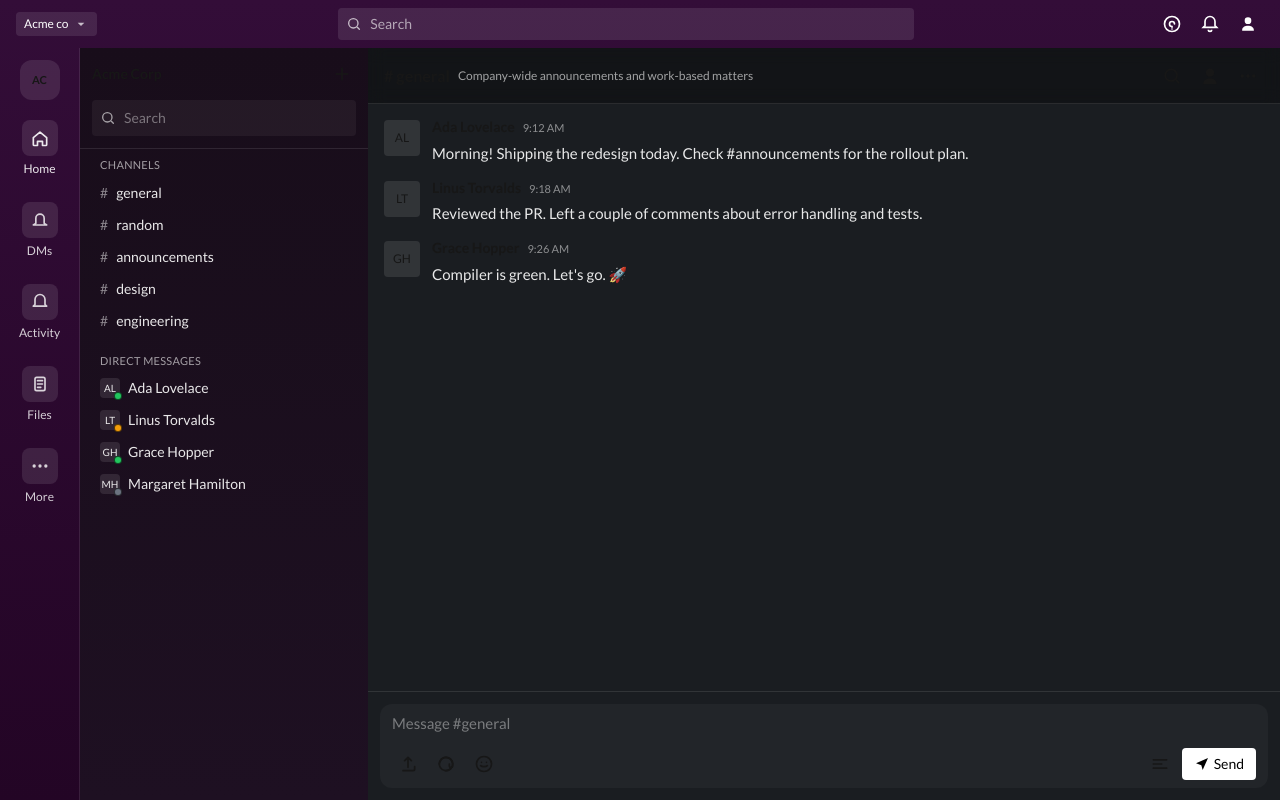
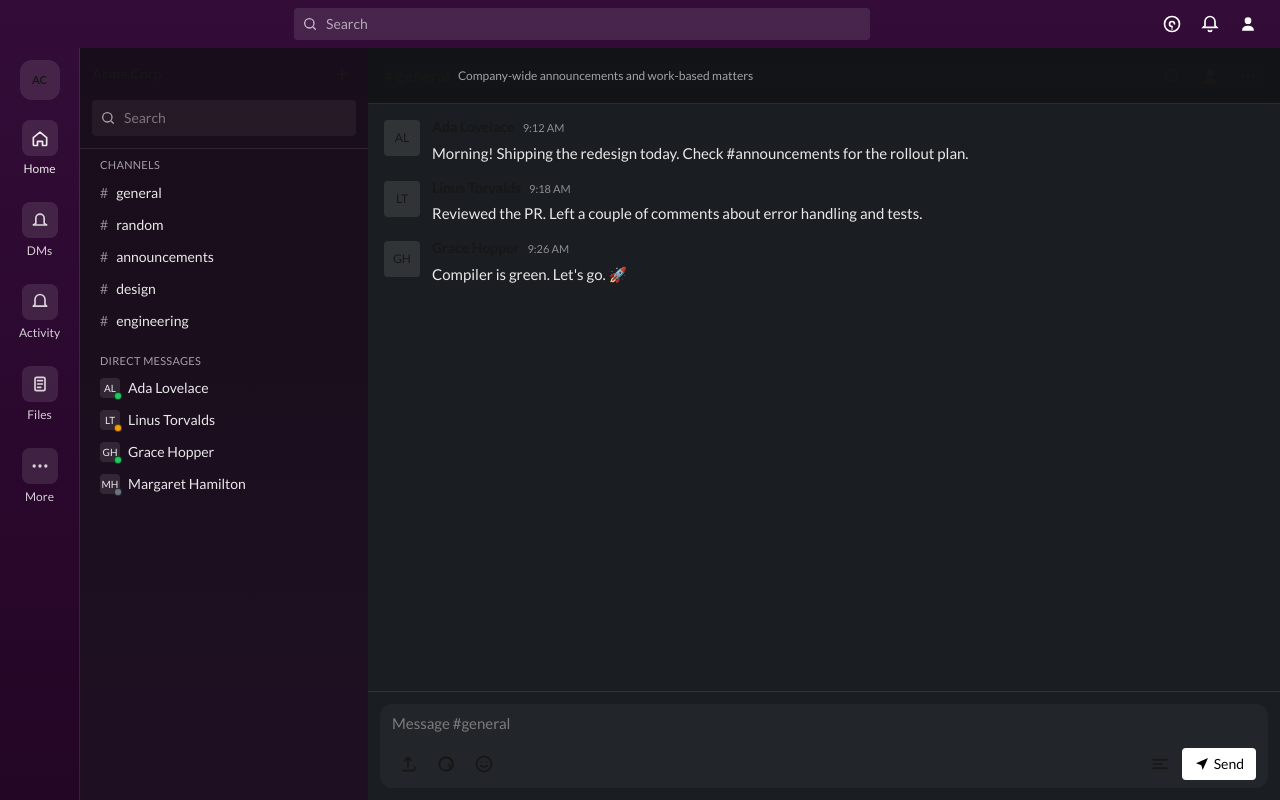
Before and after one commit to zivavu/SlackClone, a Next.js app: page / in a window 1280 px wide. Built offline with nearby package versions, Linux system fonts and the light colour scheme.

Commit message:
:package: Add lucide icons library

```diff
--- a/package.json
+++ b/package.json
@@ -9,9 +9,10 @@
 		"lint": "eslint"
 	},
 	"dependencies": {
+		"lucide-react": "^0.541.0",
+		"next": "15.5.0",
 		"react": "19.1.0",
-		"react-dom": "19.1.0",
-		"next": "15.5.0"
+		"react-dom": "19.1.0"
 	},
 	"devDependencies": {
 		"typescript": "^5",
--- a/src/app/page.tsx
+++ b/src/app/page.tsx
@@ -61,16 +61,6 @@ export default function ClientPage() {
 							/>
 						</svg>
 					</button>
-					<div className="hidden sm:flex items-center gap-1 rounded px-2 py-1 bg-white/10">
-						<span className="text-xs font-medium">Acme co</span>
-						<svg
-							viewBox="0 0 24 24"
-							className="size-4 text-white/70"
-							fill="currentColor"
-							aria-hidden>
-							<path d="M7 10l5 5 5-5H7z" />
-						</svg>
-					</div>
 
 					{/* Search */}
 					<div className="flex-1 flex justify-center">
```
Also changed, not shown: 1 other file (tests, documents, lock files or other folders).
